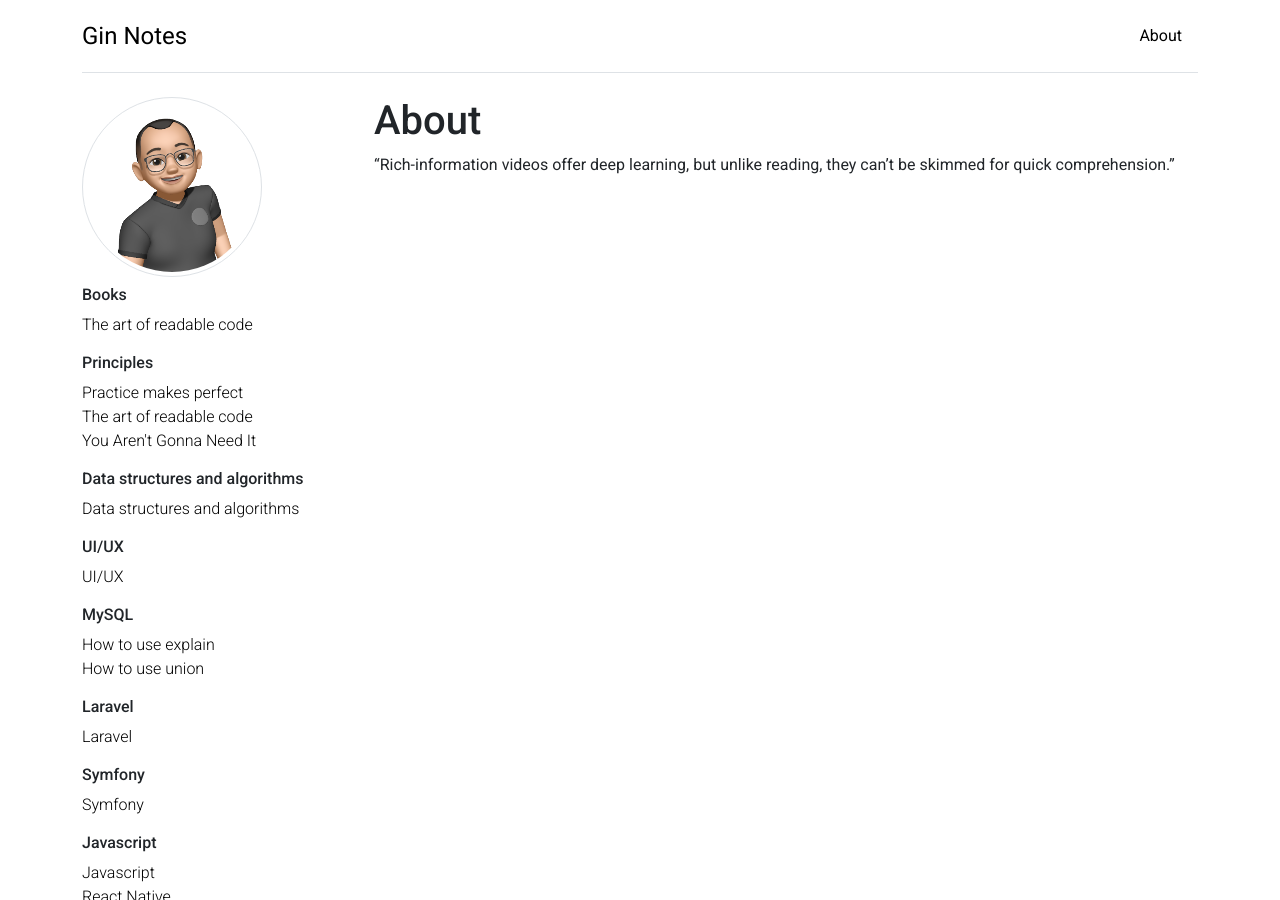
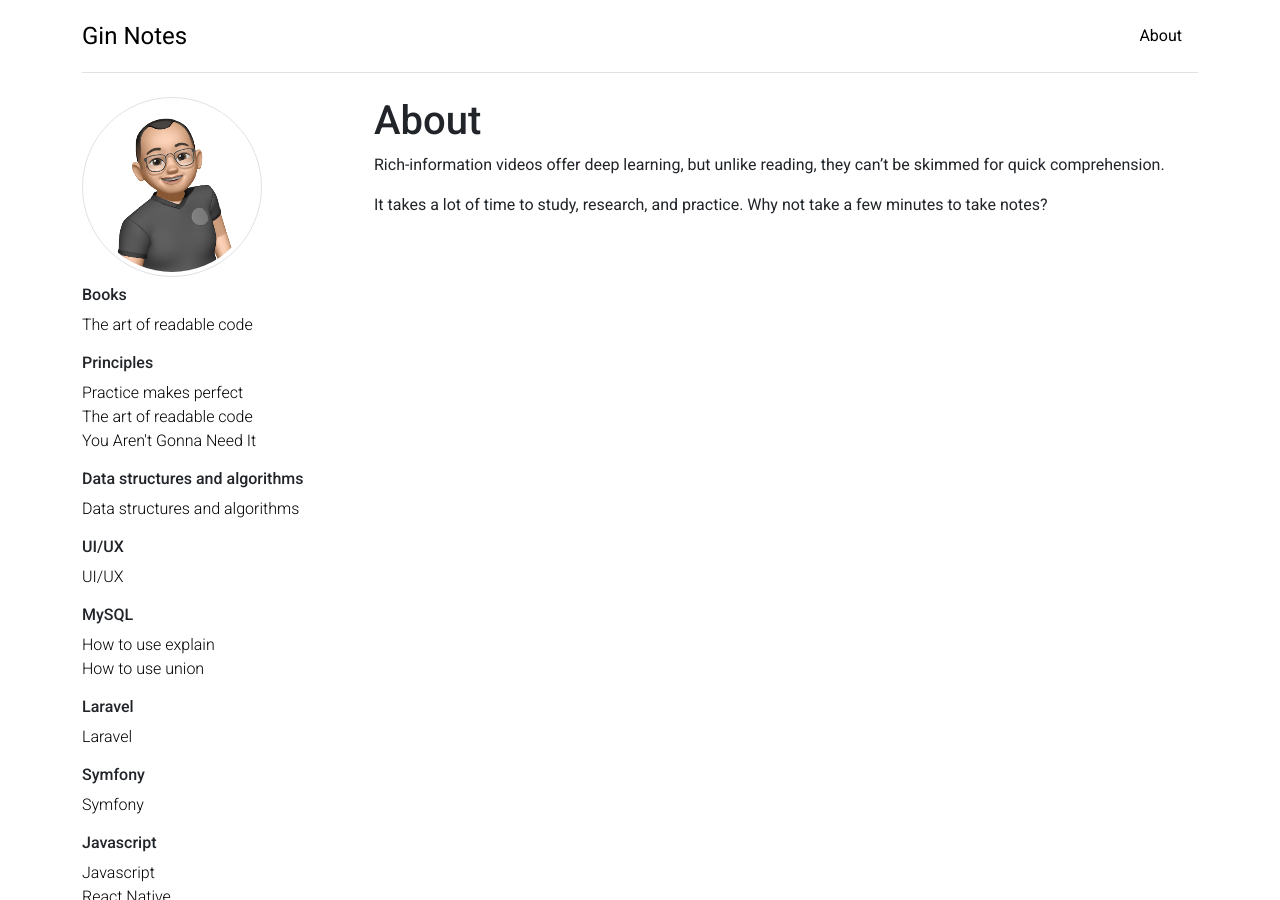
Before and after one commit to ictgtvt/ictgtvt.github.io, a Jekyll site: the page built from about.md, in a window 1280 px wide and 900 px high. Built offline with Jekyll 4.4.1, drawn with Linux system fonts in a browser that asks for light colours.

Commit message:
Update about.md

```diff
--- a/about.md
+++ b/about.md
@@ -4,4 +4,6 @@ title: About
 permalink: /about/
 ---
 
-"Rich-information videos offer deep learning, but unlike reading, they can't be skimmed for quick comprehension."
+Rich-information videos offer deep learning, but unlike reading, they can't be skimmed for quick comprehension.
+
+It takes a lot of time to study, research, and practice. Why not take a few minutes to take notes?
```
